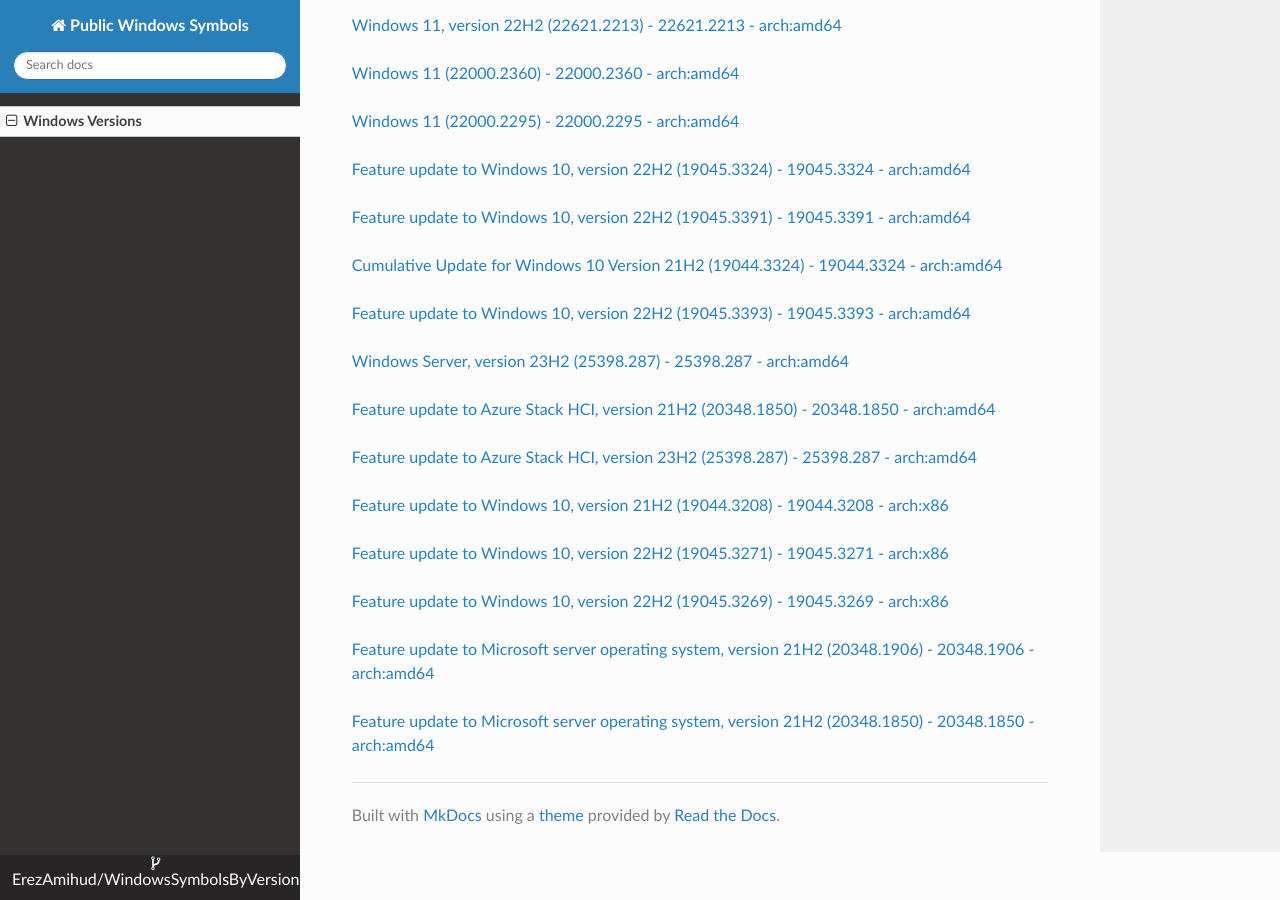
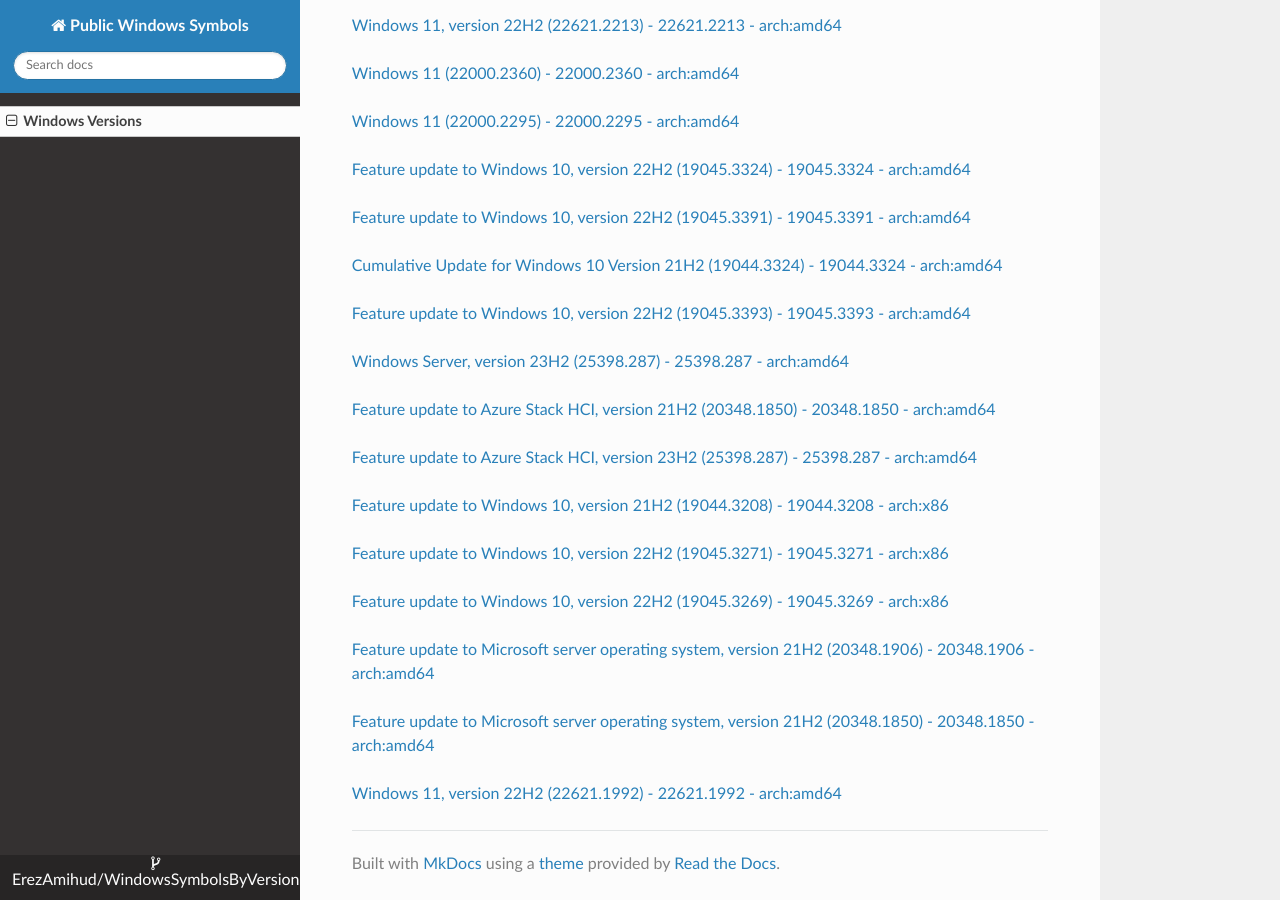
Before and after one commit to ErezAmihud/WindowsSymbolsByVersion, an MkDocs documentation site: the page built from docs/index.md, in a window 1280 px wide and 900 px high, scrolled down 26909 px. Built offline with MkDocs 1.6.1, drawn with Linux system fonts in a browser that asks for light colours; nearby versions of some CDN libraries.

Commit message:
Automated commit, add manifest for 3a34d712-ee6f-46fa-991a-e7d9520c16fc

```diff
--- a/docs/index.md
+++ b/docs/index.md
@@ -1531,3 +1531,6 @@
 
 
 [Feature update to Microsoft server operating system, version 21H2 (20348.1850) - 20348.1850 - arch:amd64](https://github.com/ErezAmihud/WindowsSymbolsByVersion/blob/main/manifests/0e331317-46de-4b08-a2fe-9c605edc00fb.manifest)
+
+
+[Windows 11, version 22H2 (22621.1992) - 22621.1992 - arch:amd64](https://github.com/ErezAmihud/WindowsSymbolsByVersion/blob/main/manifests/3a34d712-ee6f-46fa-991a-e7d9520c16fc.manifest)
```
Also changed, not shown: process_builds.json (+1 -1 lines), 1 other file.
